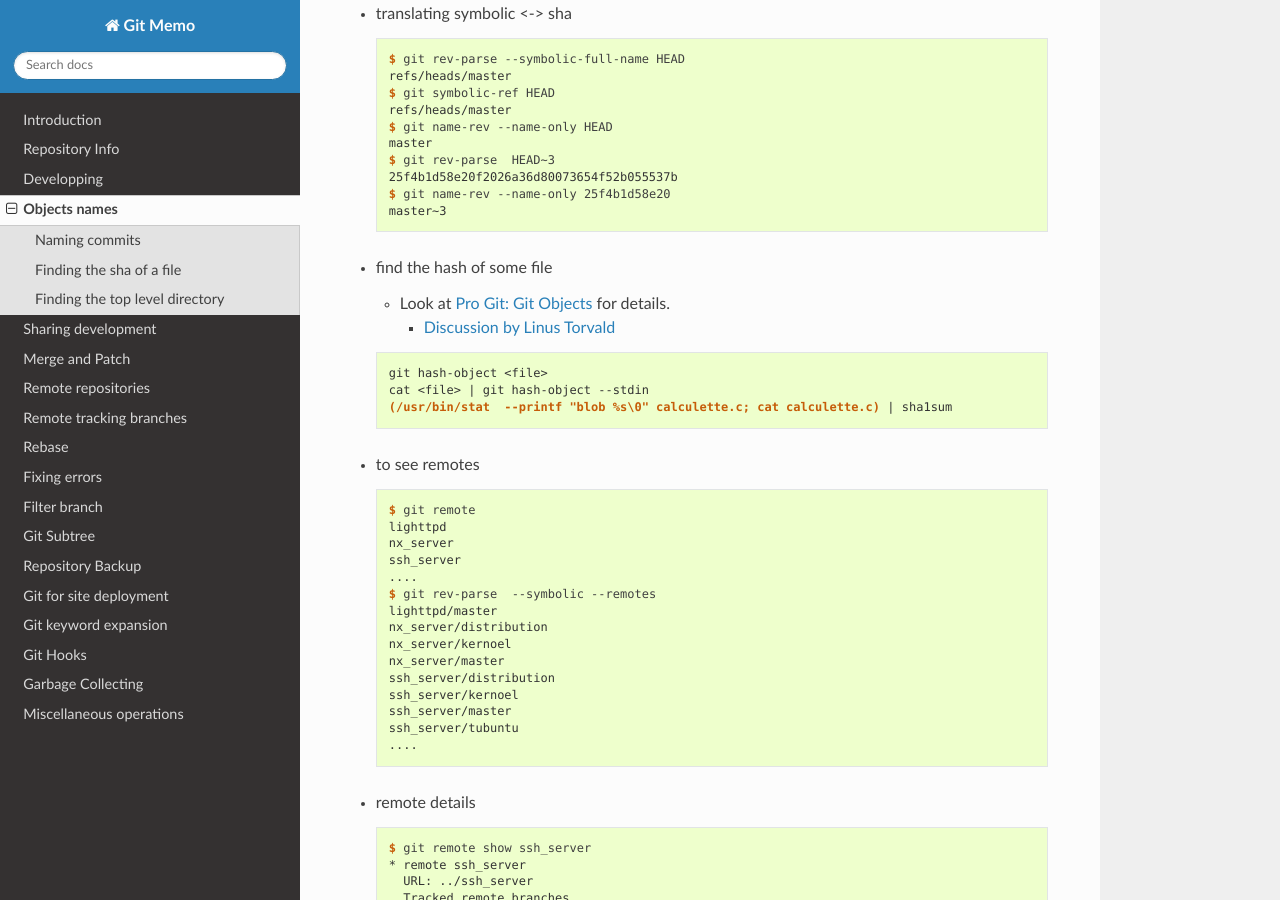
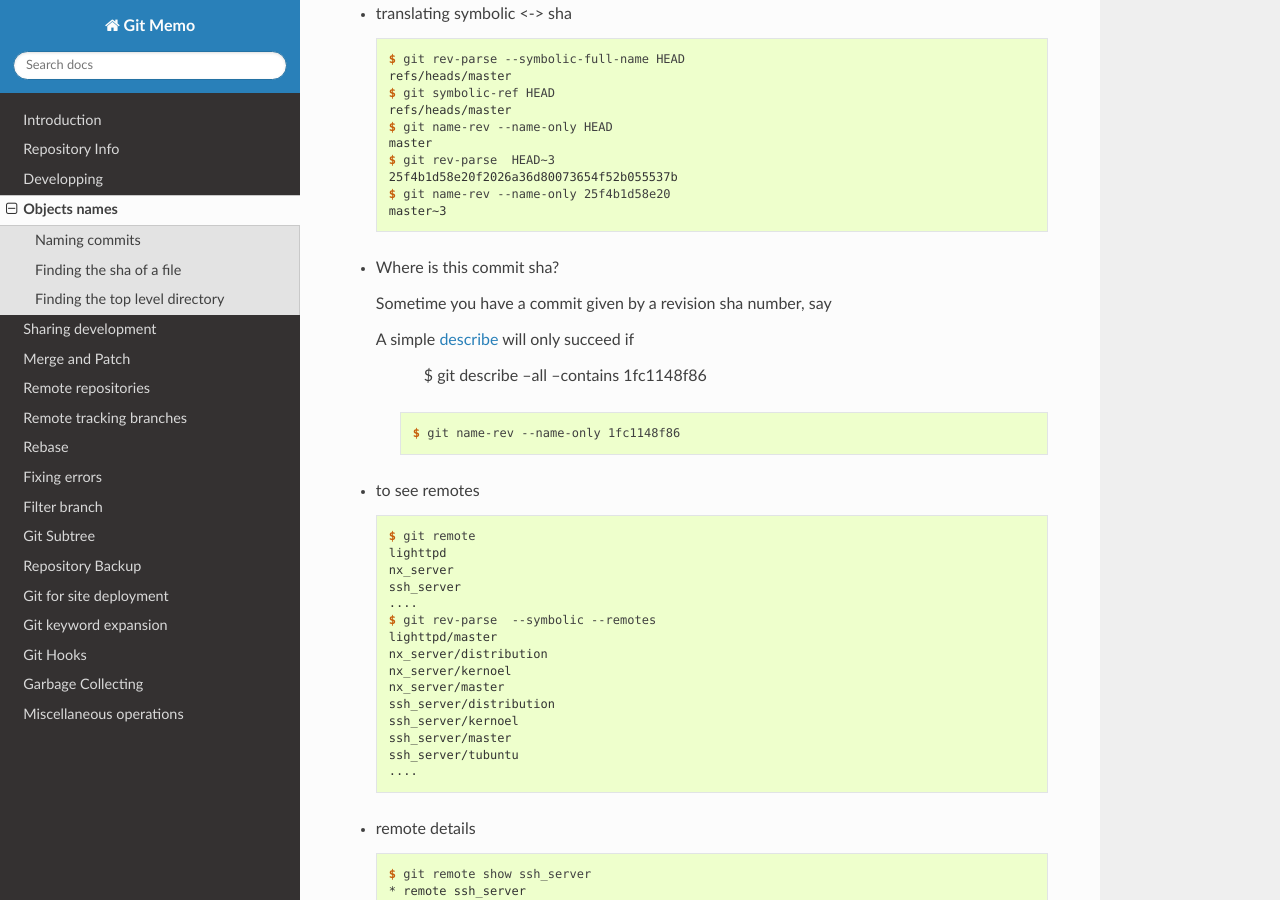
Before and after one commit to marczz/git-memo, a Sphinx documentation site: the page built from source/revparse.rst, in a window 1280 px wide and 900 px high, scrolled down 549 px. Built offline with Sphinx 7.4.7 and the Read the Docs theme 2.0.0, drawn with Linux system fonts in a browser that asks for light colours; some of the changed text lies outside the part shown.

Commit message:
source/revparse.rst: merged two file sha paragraphs.

```diff
--- a/source/revparse.rst
+++ b/source/revparse.rst
@@ -46,24 +46,17 @@ See :gitdoc:`git-rev-parse <git-rev-parse.html>`,
 	$ git name-rev --name-only 25f4b1d58e20
 	master~3
 
-.. index::
-   hash
-   single:git; hash-object
+-  Where is this commit sha?
 
--   find the hash of some file
+   Sometime you have a commit given by a revision sha number, say
 
-    -   Look at :progit:`Pro Git: Git
-	Objects<Git-Internals-Git-Objects>`
-	for details.
+   A simple :gitdoc:`describe <git-describe.html>` will only succeed if
 
-	-   `Discussion by Linus Torvald
-	    <http://article.gmane.org/gmane.comp.version-control.git/44849>`_
+       $ git describe --all --contains   1fc1148f86
 
     ::
 
-	git hash-object <file>
-	cat <file> | git hash-object --stdin
-	(/usr/bin/stat  --printf "blob %s\0" calculette.c; cat calculette.c) | sha1sum
+       $ git name-rev --name-only 1fc1148f86
 
 .. index::
    pair:git; remote
@@ -177,6 +172,10 @@ Refs:
     :gitdoc:`git-rev-parse(1) <git-rev-parse.html>`,
     :gitdoc:`gitrevisions(7) <gitrevisions.html>`,
     :gitdoc:`git hash-object(1) <git-hash-object.html>`.
+
+    :progit:`Pro Git: Git Objects<Git-Internals-Git-Objects>`,
+    `Discussion by Linus Torvald
+    <http://article.gmane.org/gmane.comp.version-control.git/44849>`_
 
 To show the blog sha associated with a file **in the index**:
 
```
Also changed, not shown: other parts of source/revparse.rst (+3 -1 lines).
